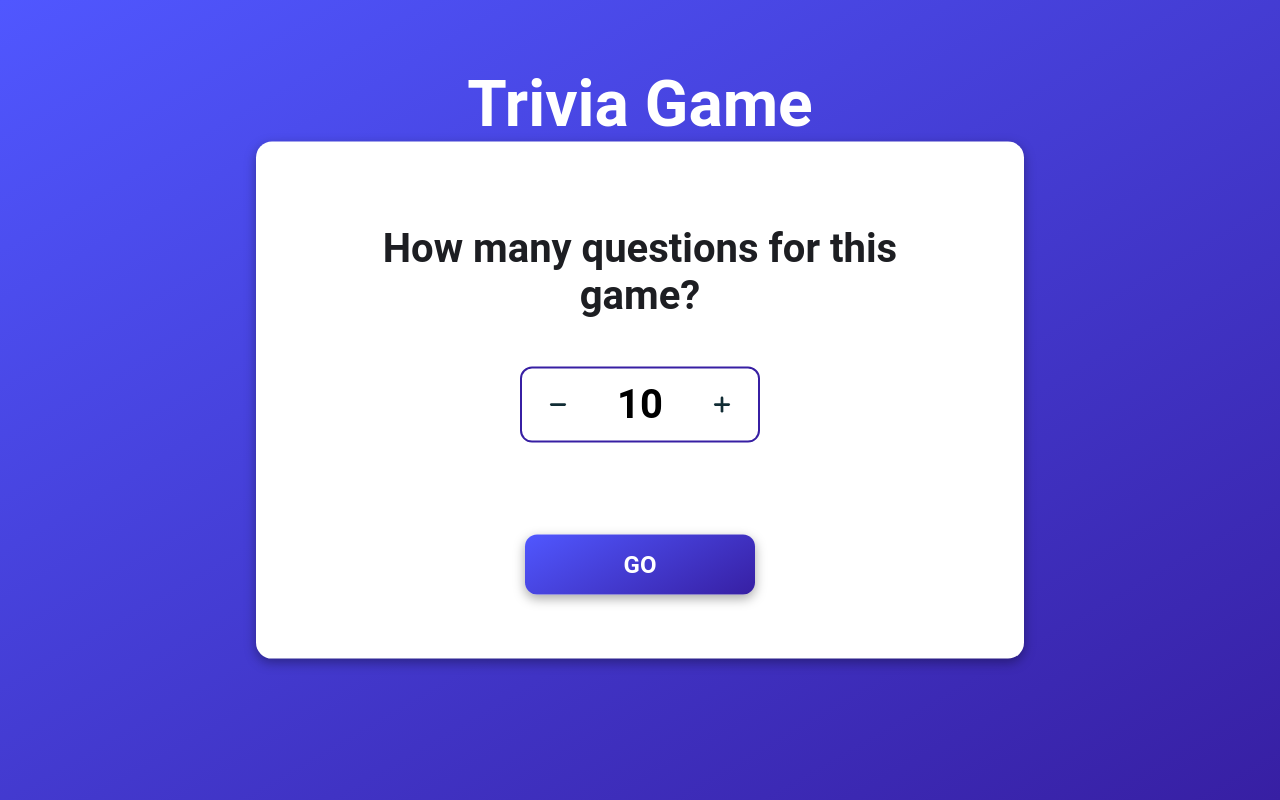
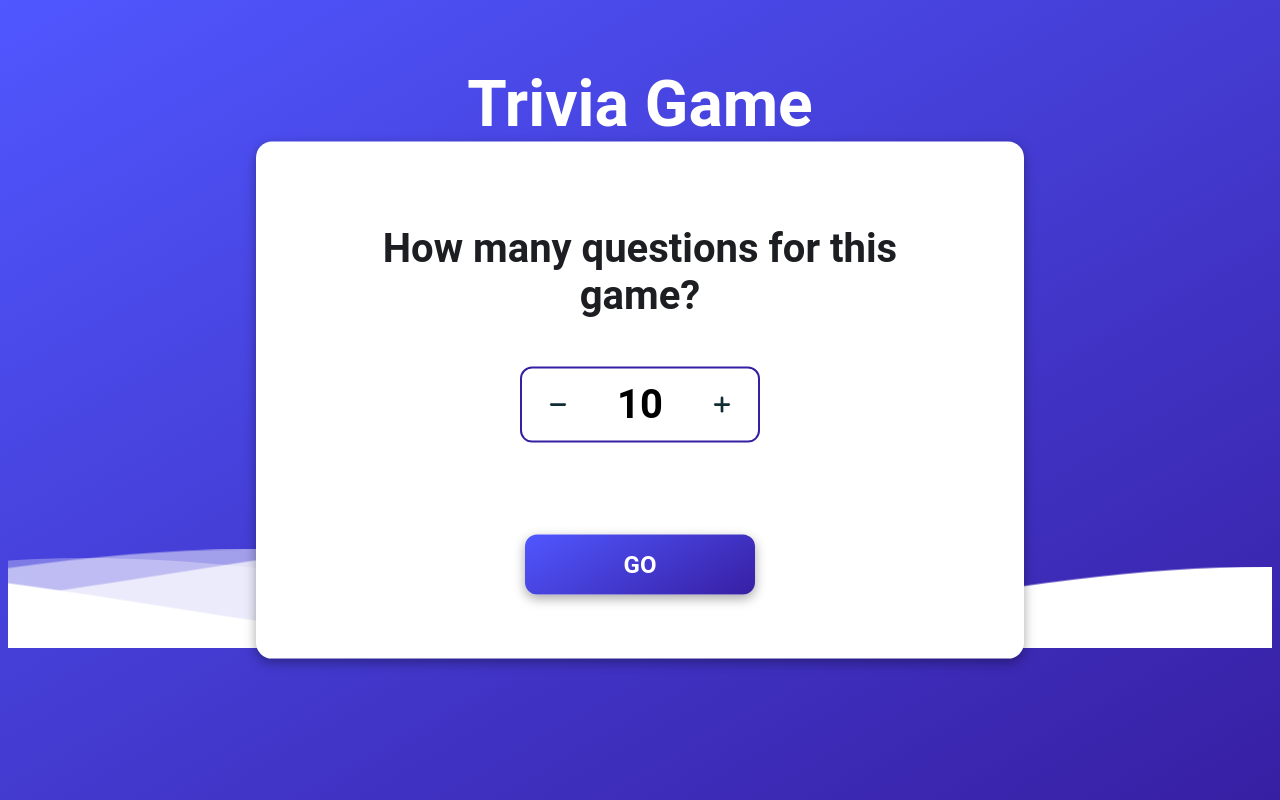
Before and after one commit to PastranaDigital/trivia-game, a plain HTML site: page main.html in a window 1280 px wide. Drawn offline with Linux system fonts and the light colour scheme.

Commit message:
added waves but not fully functional

```diff
--- a/main.html
+++ b/main.html
@@ -8,6 +8,36 @@
 		<title>Trivia Game</title>
 	</head>
 	<body>
+		<div class="header">
+			<!--Content before waves-->
+			<div class="inner-header flex"></div>
+
+			<div>
+				<svg
+					class="waves"
+					xmlns="http://www.w3.org/2000/svg"
+					xmlns:xlink="http://www.w3.org/1999/xlink"
+					viewBox="0 24 150 28"
+					preserveAspectRatio="none"
+					shape-rendering="auto"
+				>
+					<defs>
+						<path
+							id="gentle-wave"
+							d="M-160 44c30 0 58-18 88-18s 58 18 88 18 58-18 88-18 58 18 88 18 v44h-352z"
+						/>
+					</defs>
+					<g class="parallax">
+						<use xlink:href="#gentle-wave" x="48" y="0" fill="rgba(255,255,255,0.7" />
+						<use xlink:href="#gentle-wave" x="48" y="3" fill="rgba(255,255,255,0.5)" />
+						<use xlink:href="#gentle-wave" x="48" y="5" fill="rgba(255,255,255,0.3)" />
+						<use xlink:href="#gentle-wave" x="48" y="7" fill="#fff" />
+					</g>
+				</svg>
+			</div>
+			<!--Waves end-->
+		</div>
+
 		<!-- Scoreboard information -->
 		<div id="totals">
 			<!-- <p>Score:</p>
--- a/src/css/main.css
+++ b/src/css/main.css
@@ -1,4 +1,5 @@
 @import 'modal.css';
+@import 'waves.css';
 @import 'variables.css';
 
 *,
--- /dev/null
+++ b/src/css/waves.css
@@ -0,0 +1,80 @@
+/* .header {
+	position: relative;
+	text-align: center;
+	background: linear-gradient(150deg, #6250d1, #75489f);
+	  background: linear-gradient(150deg, #f0027f, #75489f);
+	color: #ffffff;
+} */
+
+.inner-header {
+	height: 65vh;
+	width: 100%;
+	margin: 0;
+	padding: 0;
+}
+
+.flex {
+	display: flex;
+	justify-content: center;
+	align-items: center;
+	text-align: center;
+}
+
+.waves {
+	position: relative;
+	width: 100%;
+	height: 15vh;
+	margin-bottom: -7px;
+	min-height: 100px;
+	max-height: 150px;
+}
+
+/* .content {
+	position: relative;
+	height: 20vh;
+	text-align: center;
+	/* background-color: #24b7ec; */
+/* } */
+
+/* Animation */
+
+.parallax > use {
+	animation: move-forever 25s cubic-bezier(0.55, 0.5, 0.45, 0.5) infinite;
+}
+.parallax > use:nth-child(1) {
+	animation-delay: -2s;
+	animation-duration: 7s;
+}
+.parallax > use:nth-child(2) {
+	animation-delay: -3s;
+	animation-duration: 10s;
+}
+.parallax > use:nth-child(3) {
+	animation-delay: -4s;
+	animation-duration: 13s;
+}
+.parallax > use:nth-child(4) {
+	animation-delay: -5s;
+	animation-duration: 20s;
+}
+@keyframes move-forever {
+	0% {
+		transform: translate3d(-90px, 0, 0);
+	}
+	100% {
+		transform: translate3d(85px, 0, 0);
+	}
+}
+/*Shrinking for mobile*/
+@media (max-width: 650px) {
+	.waves {
+		height: 40px;
+		min-height: 40px;
+	}
+	.content {
+		height: 30vh;
+	}
+	h1 {
+		font-size: 24px;
+	}
+}
```
